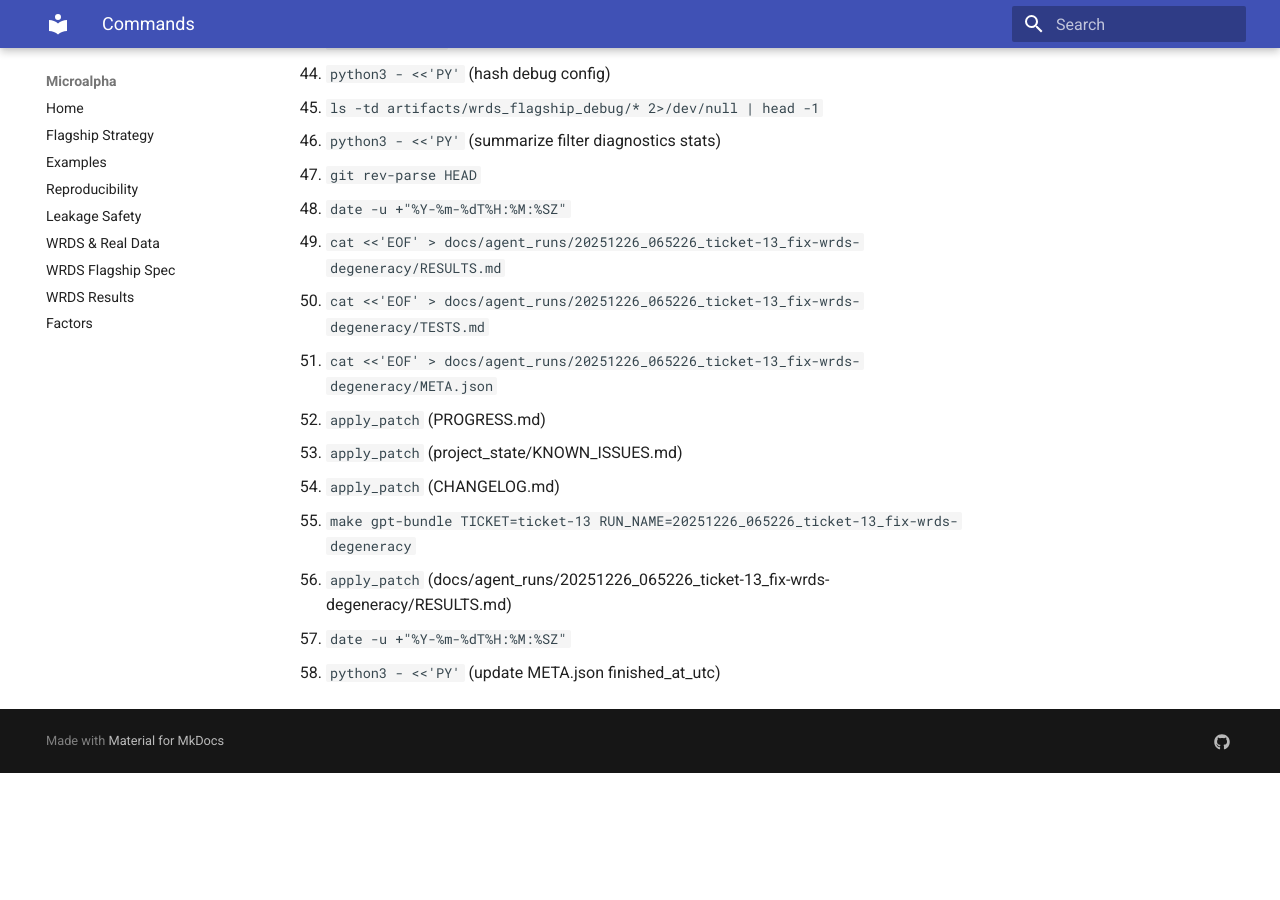
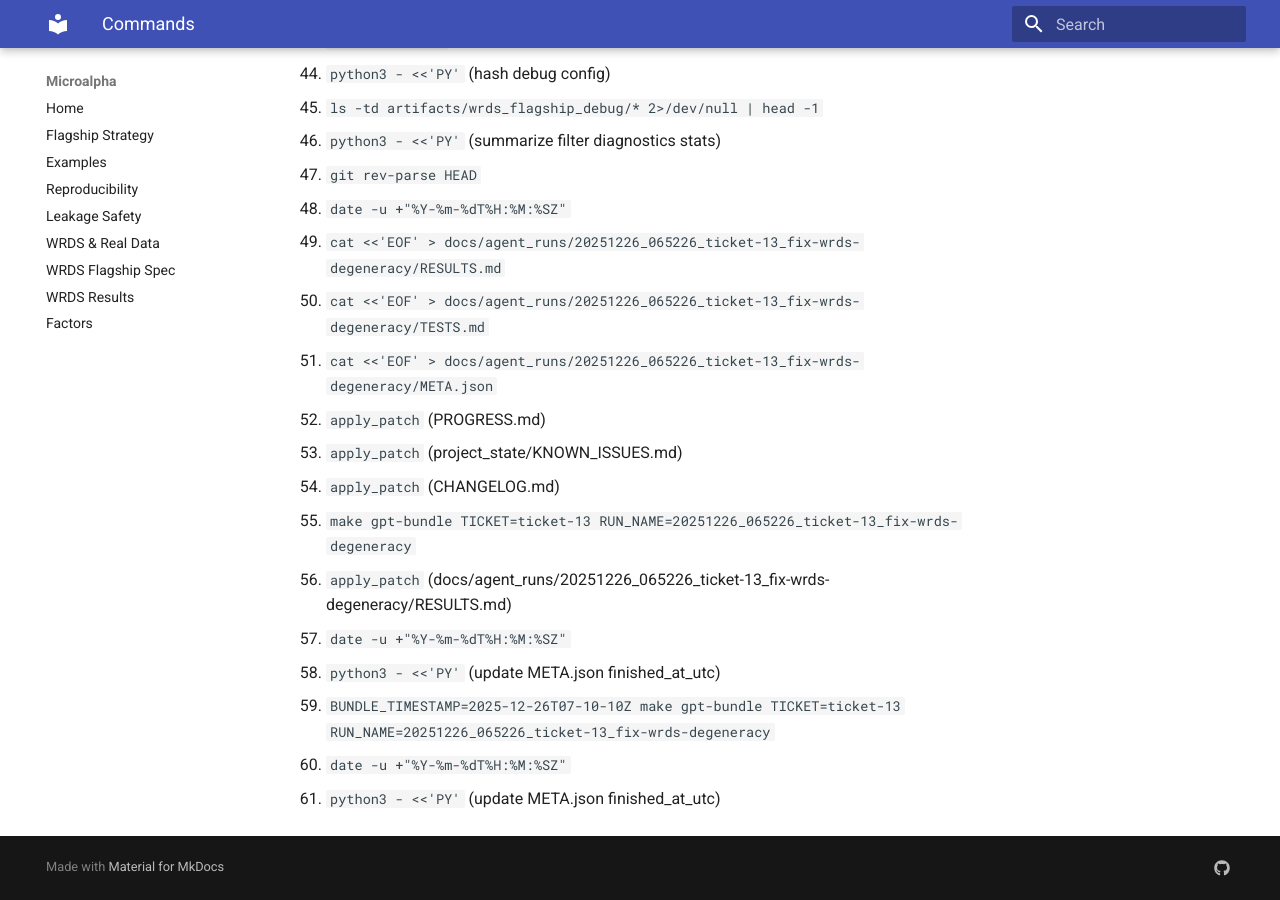
Before and after one commit to MateoBodon/microalpha, an MkDocs documentation site: the page built from docs/agent_runs/20251226_065226_ticket-13_fix-wrds-degeneracy/COMMANDS.md, in a window 1280 px wide and 900 px high, scrolled down 1870 px. Built offline with MkDocs 1.6.1 and Material for MkDocs 9.7.7, drawn with Linux system fonts in a browser that asks for light colours; before the commit the page ends 2643 px from its top, so only the background shows below that.

Commit message:
ticket-13: update bundle log
Tests: not run (log update)

Artifacts: docs/gpt_bundles/2025-12-26T07-10-10Z_ticket-13_20251226_065226_ticket-13_fix-wrds-degeneracy.zip

Docs: docs/agent_runs/20251226_065226_ticket-13_fix-wrds-degeneracy/COMMANDS.md; docs/agent_runs/20251226_065226_ticket-13_fix-wrds-degeneracy/META.json

```diff
--- a/docs/agent_runs/20251226_065226_ticket-13_fix-wrds-degeneracy/COMMANDS.md
+++ b/docs/agent_runs/20251226_065226_ticket-13_fix-wrds-degeneracy/COMMANDS.md
@@ -58,3 +58,6 @@
 56. `apply_patch` (docs/agent_runs/20251226_065226_ticket-13_fix-wrds-degeneracy/RESULTS.md)
 57. `date -u +"%Y-%m-%dT%H:%M:%SZ"`
 58. `python3 - <<'PY'` (update META.json finished_at_utc)
+59. `BUNDLE_TIMESTAMP=2025-12-26T07-10-10Z make gpt-bundle TICKET=ticket-13 RUN_NAME=20251226_065226_ticket-13_fix-wrds-degeneracy`
+60. `date -u +"%Y-%m-%dT%H:%M:%SZ"`
+61. `python3 - <<'PY'` (update META.json finished_at_utc)
--- a/docs/agent_runs/20251226_065226_ticket-13_fix-wrds-degeneracy/META.json
+++ b/docs/agent_runs/20251226_065226_ticket-13_fix-wrds-degeneracy/META.json
@@ -2,7 +2,7 @@
   "run_name": "20251226_065226_ticket-13_fix-wrds-degeneracy",
   "ticket_id": "ticket-13",
   "started_at_utc": "2025-12-26T06:52:26Z",
-  "finished_at_utc": "2025-12-26T07:10:23Z",
+  "finished_at_utc": "2025-12-26T07:11:32Z",
   "git_sha_before": "d4c8edf7ac1890dc2bec33e8025dab3bc80652ba",
   "git_sha_after": "HEAD",
   "branch_name": "codex/ticket-13-fix-wrds-degeneracy",
```
